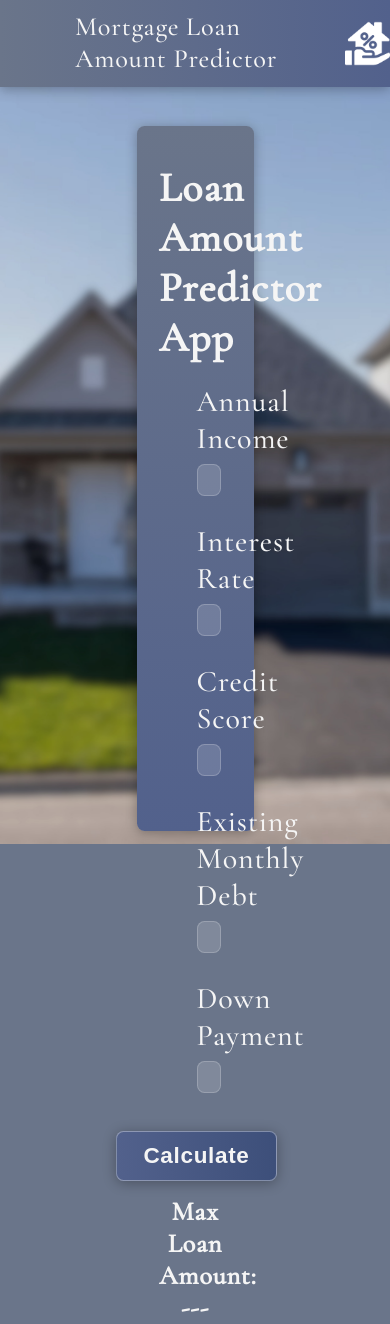
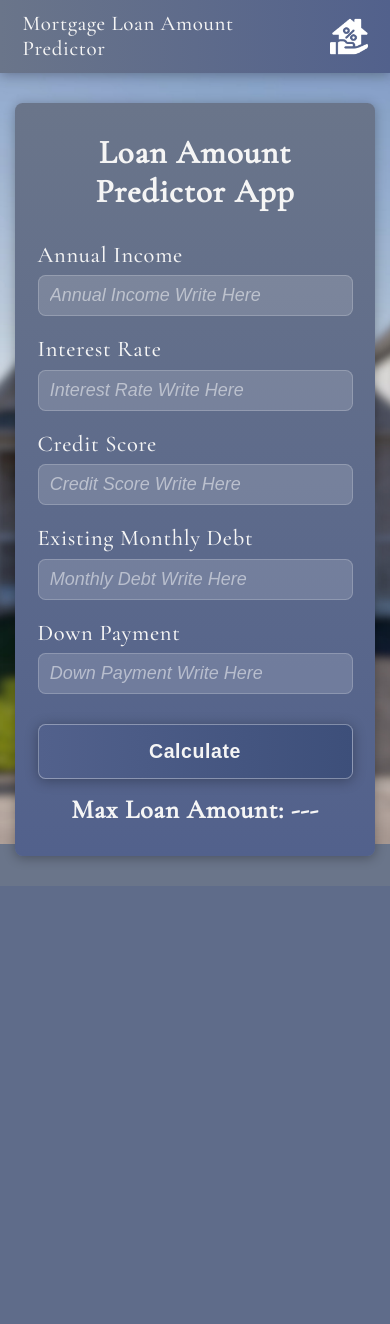
Before and after one commit to Chumus2/Mortgage-Loan-Amount-Prediction-Regression, a Django app: template web/app/templates/main/main.html in a window 390 px wide. After the commit the page ends 861 px from the top, so only its background shows below. Run offline with Django 4.2, Linux system fonts and the light colour scheme; the template is opened without the code that fills it, so the values that code supplies are empty.

Commit message:
added responsibility for phones

```diff
--- a/web/app/static/stylesheets/main.css
+++ b/web/app/static/stylesheets/main.css
@@ -30,6 +30,8 @@ button {
 input {
     outline: none;
     border: none;
+    -webkit-appearance: none;
+    appearance: none;
 }
 
 img {
@@ -212,3 +214,68 @@ main {
 .Main_Result {
     font-size: 1.75rem;
 }
+
+
+/* Responsibility */
+/* Phones */
+@media (max-width: 768px) {
+    header {
+        padding-inline: 1.5rem;
+    }
+
+    .Header_Texts > h2 {
+        font-size: 1.4rem;
+    }
+
+    .Header_Texts > img {
+        width: 2.5rem;
+        height: 2.5rem;
+    }
+
+    body {
+        overflow-y: auto;
+    }
+
+    main {
+        height: auto;
+        min-height: calc(100vh - 4.5rem);
+        padding: 2rem 1rem;
+    }
+
+    .Main_Card {
+        width: 100%;
+        max-width: 450px;
+        height: auto;
+        padding: 2rem 1rem;
+    }
+
+    .Main_Title {
+        font-size: 2.2rem;
+    }
+
+    .Main_Form {
+        padding-top: 1rem;
+        padding-inline: 0.5rem;
+        gap: 1.25rem;
+    }
+
+    .Form_Field > h2 {
+        font-size: 1.5rem;
+    }
+
+    .Form_Field > input {
+        height: 2.75rem;
+        font-size: 1.2rem;
+    }
+
+    .Form_Submit_Button {
+        width: 100%;
+        padding: 1rem;
+        font-size: 1.3rem;
+    }
+
+    .Main_Error_Dropdown {
+        min-width: 85%;
+        padding: 1.5rem;
+    }
+}
--- a/web/app/templates/main/main.html
+++ b/web/app/templates/main/main.html
@@ -5,6 +5,7 @@
 <head>
     <meta charset="UTF-8">
     <title>Loan Amount Predictor</title>
+    <meta name="viewport" content="width=device-width, initial-scale=1.0">
 
     <link rel="icon" type="image/x-icon" href="{%  static 'images/icon.png' %}">
     <link rel="stylesheet" href="{%  static 'stylesheets/main.css' %}">
```
